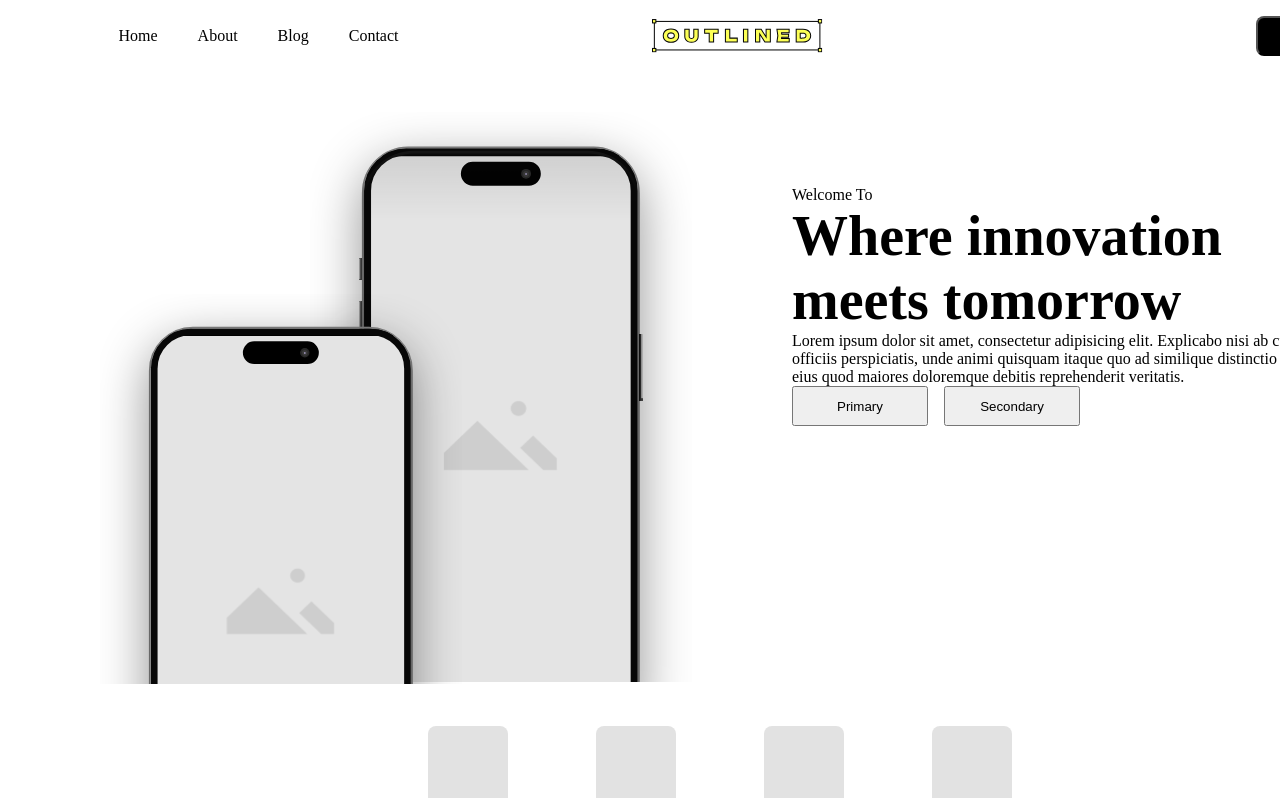
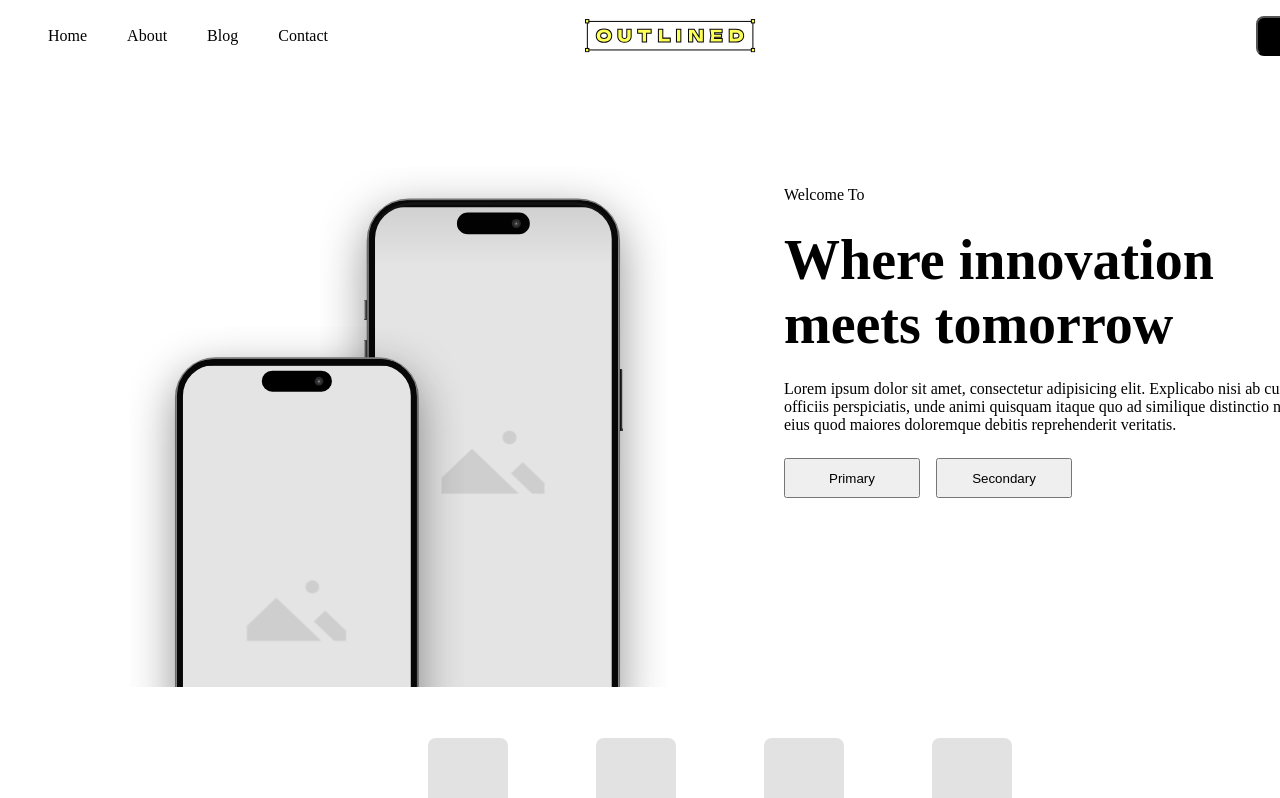
Before and after one commit to sahiba2503/NewFigma, a React (Vite) app: page / in a window 1280 px wide. Shown: the top 798 px of the page. Built offline with nearby package versions, Linux system fonts and the light colour scheme.

Commit message:
add position

```diff
--- a/src/App.css
+++ b/src/App.css
@@ -4,11 +4,13 @@
     box-sizing: border-box;
 }
 #root{
-    /* border: 2px solid blue;; */
+    /* border: 2px solid blue; */
     width: 1440px;
+    height: 1500px;
+    position: relative;
 }
 nav{
-    /* border: 2px solid rgb(148, 147, 147); */
+    /* border: 5px solid rgb(148, 147, 147); */
     width: 100%;
     height: 72px;
     gap: 10px;
@@ -17,19 +19,25 @@ nav{
     flex-direction: row;
     justify-content: space-between;
     align-items: center;
+    position: absolute;
+    top: 0;
+    right: 0;
+
 }
 ul{
     /* border: 1px solid black; */
     width: 421px;
     height: 20px;
     font-family: 1rem;
-    gap: 40px;
-    display: flex;
+     display: flex;
     flex-direction: row;
-    justify-content: center;
+    justify-content: left;
     align-items: center;
     list-style: none;
 
+}
+ul li{
+    margin-right: 40px;
 }
 nav div{
     /* border: 2px solid black; */
@@ -52,59 +60,51 @@ nav button{
 }
 .logo-btn{
     /* border: 1px solid green; */
-    width: 55%;
+    width: 60%;
     display: flex;
    flex-direction: row;
    justify-content: space-between;
    align-items: center;
 }
 .outer-main{
-    /* border: 3px solid red; */
+    /* border: 5px solid red; */
     width: 100%;
     height: 622px;
     display: flex;
     flex-direction: row;
-    /* justify-content: space-around; */
-    align-items: center;
+     align-items: center;
+    position: absolute;
+    top:72px;
+    left: 0;
 }
-.iphone-image{
-    /* border: 1px solid black; */
-    box-sizing: border-box;
-    width: 55%;
-    height: 594px;
-     position: relative;
+.iphon1{
+     /* border:2px solid red; */
+     height: 520px;
+     position: absolute;
+     top:95px;
+    left: 320px;
+
+
 
 }
-.iphone-image .iphon1{
-      /* border:2px solid red; */
-     height: 570px;
-    width: 70%;
-    position: absolute;
-    top: 26px;
-    left: 224px;
+ .iphon2{
+     /* border:2px solid blue; */
+    height: 360px;
+     position: absolute;
+    top:255px;
+    left: 130px;
 
-}
-.iphone-image .iphon2{
-     /* border:2px solid red; */
-    height: 390px;
-    width: 70%;
-    position: absolute;
-    top: 208px;
-    left: 4px;
 
 }
 .welcomTo{
     /* border: 1px solid black; */
-    /* width: 536px; */
-    width: 45%;
-    height: 394px;
+    width: 536px;
+     height: 394px;
     gap: 24px;
     display: flex;
     flex-direction: column;
-}
-.welcom-content{
-    /* border: 2px solid red; */
-    width: 536px;
+    position: absolute;
+    right: 120px;
 }
 .welcomTo h1{
     font-size: 3.5rem;
@@ -130,6 +130,8 @@ justify-content: space-between;
     justify-content: center;
     align-items: center;
     gap: 88px;
+    position: absolute;
+    top:706px;
 
 }
 .fourBoxes div{
@@ -140,17 +142,18 @@ justify-content: space-between;
     background-color: rgb(226, 226, 226);
 }
 .managementSection{
-    /* border: 1px solid green; */
+    /* border: 5px solid green; */
     width: 100%;
     height: 288px;
     display: flex;
     flex-direction: row;
     justify-content: center;
     align-items: center;
+    position: absolute;
+    top:860px;
 
 }
 .managementSection div{
-    /* border: 1px solid black; */
     text-align: center;
     width: 378px;
     height: 192px;
--- a/src/Welcome.jsx
+++ b/src/Welcome.jsx
@@ -4,14 +4,12 @@ import iphon2 from "/iPhone 15.svg"
 function Welcome() {
   return (
     <div className='outer-main'>
-      <div className='iphone-image'>
-         <img src={iphon1} alt="" className='iphon1'/>
+        <img src={iphon1} alt="" className='iphon1'/>
         <img src={iphon2} alt="" className='iphon2' />
 
 
-      </div>
+
       <div className='welcomTo'>
-        <div className='welcom-content'>
         <span>Welcome To</span>
         <h1>
         Where innovation meets tomorrow</h1>
@@ -21,7 +19,6 @@ function Welcome() {
         <button>Secondary</button>
         </div>
         </div>
-        </div>
     </div>
   )
 }
```
